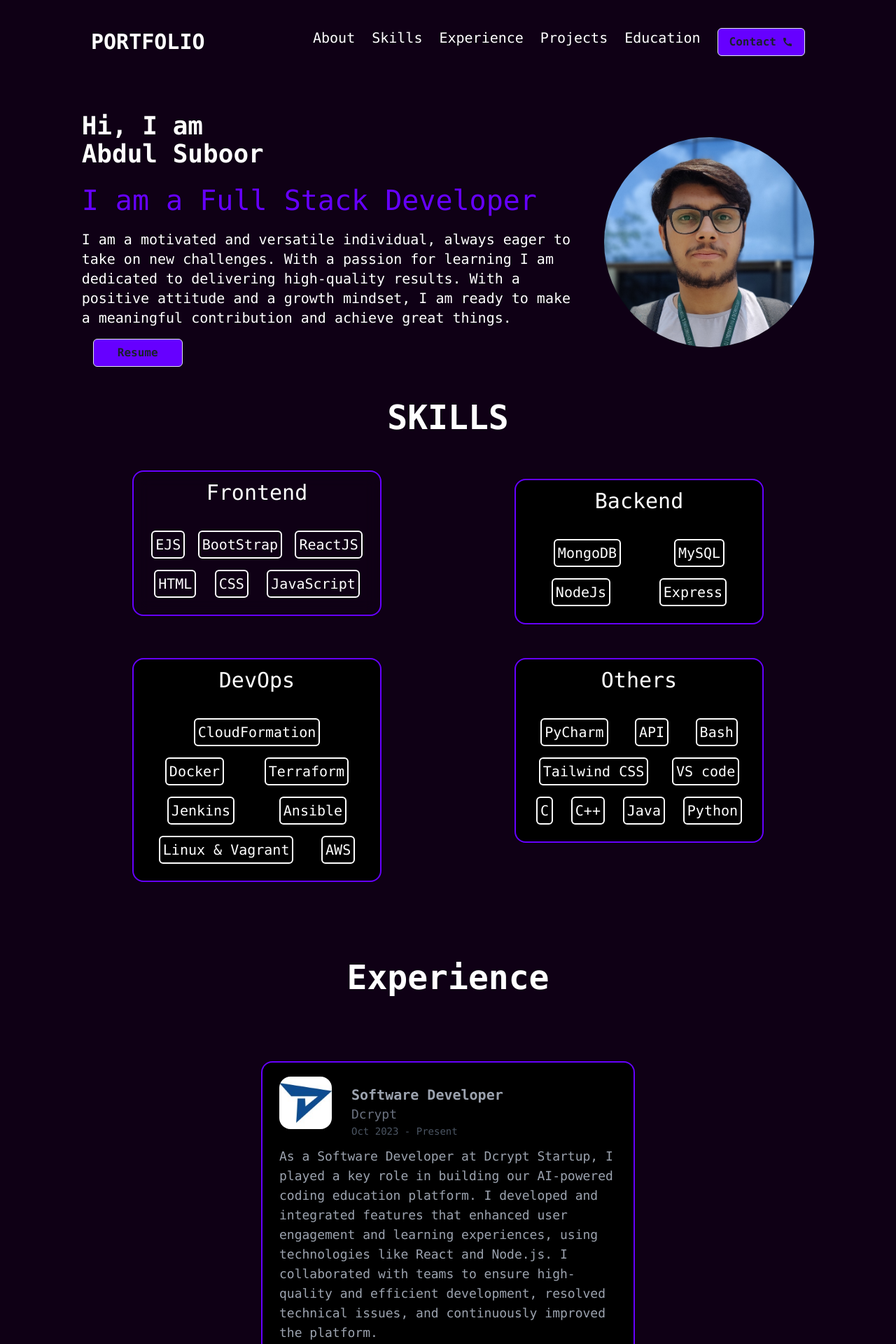
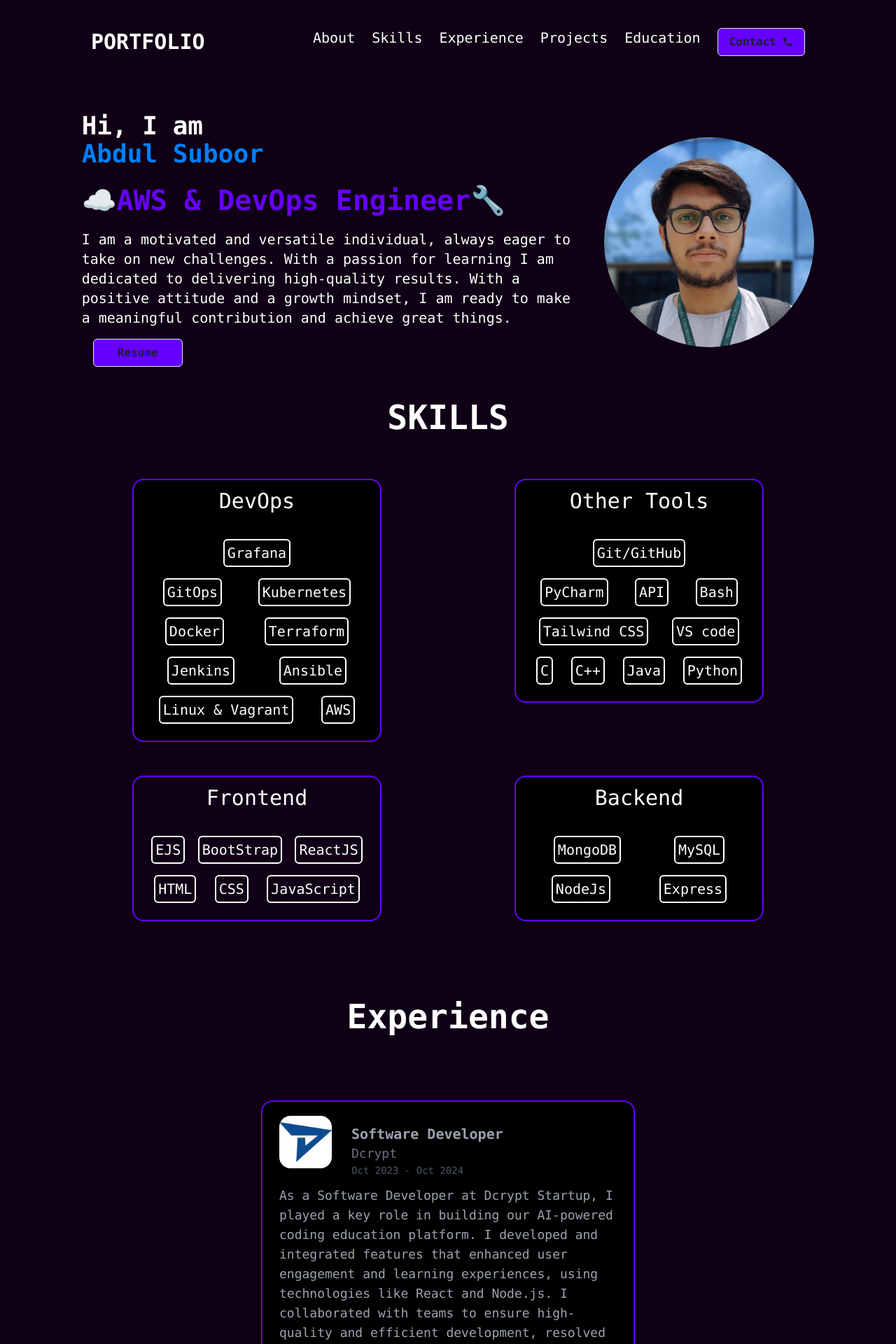
Before and after one commit to Asuboor/Personal-Portfolio, a React (Create React App) app: page / in a window 1280 px wide. Shown: the top 1920 px of the page at 70% size. Built offline with nearby package versions, Linux system fonts and the light colour scheme.

Commit message:
new updates

```diff
--- a/src/DevopsIndex.js
+++ b/src/DevopsIndex.js
@@ -25,8 +25,16 @@ const devops = [
     },
     {
         key: 7,
-        tech: "CloudFormation"
-    }
+        tech: "GitOps"
+    },
+    {
+        key: 8,
+        tech: "Kubernetes"
+    },
+    {
+        key: 9,
+        tech: "Grafana"
+    },
 ];
 
 export default devops;
--- a/src/EducationIndex.js
+++ b/src/EducationIndex.js
@@ -23,7 +23,7 @@ const education = [
     image: "https://logowik.com/content/uploads/images/osmania-university8497.jpg",
     name: "Osmania University",
     course: "BE in Information Technology",
-    duration: "Oct 2020 - Jul 2024",
+    duration: "Oct 2020 - Jun 2024",
     desciption:
       "Graduated with a CGPA of 8.55/10 and earned an A grade with Distinction ",
   },
--- a/src/OtherIndex.js
+++ b/src/OtherIndex.js
@@ -34,6 +34,10 @@ const others=[
     {
         key:9,
         tech:"Bash"
+    },
+    {
+        key:10,
+        tech:"Git/GitHub"
     }
 ]
 
--- a/src/ProjectIndex.js
+++ b/src/ProjectIndex.js
@@ -4,11 +4,43 @@ import price from "./price.png";
 import tripster from "./tripster.png";
 import Mdrs from "./mdrs.png";
 import awssetup from "./aws-1.jpg";
-import awscicd from "./aws-2.jpg";
-
+import awscicd from "./aws-cicd-2.png";
+import GitOps from "./GitOps-Architecture.png"
 const project = [
   {
     key: 1,
+    image: GitOps,
+    title: "GitOps Deployment of VProfile Application",
+    description:
+    "The deployment of a Java-based VProfile application was accomplished using GitOps methodologies, significantly enhancing operational efficiency in cloud environments. SonarCloud provided artifact storage, while AWS services such as EKS for container orchestration, ECR for secure image repositories, and VPC for networking were utilized alongside Terraform and GitHub Actions for CI/CD workflows.",
+    link: "https://abdulsuboor.notion.site/GitOps-Project-10abdf64ccc680fca5dde0c575cf9402",
+  },
+  {
+    key: 2,
+    image: Mdrs,
+    title: "Recom-Ai: Multi-domain Recommender System",
+    description:
+      "The Multi-Domain Recommender System is an advanced platform designed to transform content discovery across sectors like movies, books, and dining. Utilizing ReactJS for the frontend and a robust backend with ExpressJS, Node.js, and MongoDB, it ensures secure, personalized recommendations. Powered by machine learning and hosted on AWS, the system offers model-based and prompt-based suggestions, prioritizing user privacy and satisfaction.",
+    link: "https://github.com/Asuboor/Multi-domain-Recommender-Systems",
+  },
+  {
+    key: 3,
+    image: awssetup,
+    title: "AWS VProfile setup on AWS",
+    description:
+      "This project establishes a scalable AWS infrastructure for hosting the VProfile Java application, ensuring high availability and performance. Key technologies include Amazon EC2 for hosting, CloudFront for content delivery, and RDS for secure data storage. Auto Scaling and CloudWatch enable efficient resource management, while ElastiCache and Amazon MQ enhance application responsiveness. The setup provides a reliable, high-performance environment.",
+    link: "https://github.com/Asuboor/AWS_vprofile",
+  },
+  {
+    key: 4,
+    image: awscicd,
+    title: "AWS CI/CD",
+    description:
+    "This project showcases a robust Continuous Integration and Continuous Deployment (CI/CD) pipeline designed for deploying a Java Full Stack application on AWS. The pipeline effectively automates critical processes, including build, test, and deployment, utilizing various AWS services such as CodePipeline, CodeBuild, and Elastic Beanstalk. By integrating Bitbucket for source control and RDS for database management, the setup ensures seamless integration, efficient deployment, and high availability for the application.",
+    link: "https://github.com/Asuboor/AWS_vprofile/tree/AWS-ci/cd-pipeline",
+  },
+  {
+    key: 5,
     image: expensior,
     title: "Expensior",
     description:
@@ -16,24 +48,24 @@ const project = [
     link: "https://github.com/Asuboor/Expensior-ExpenseManager",
   },
   {
-    key: 2,
+    key: 6,
     image: price,
     title: "Price Notifier",
     description:
       "The Price Notifier website is your shopping companion! Simply input the Product/Stock/Crypto URL, your email and the desired price, and we'll monitor it for you. When the price drops to your set amount, we'll send you an email alert. Never miss a deal again! Save time, save money, and enjoy hassle-free shopping.",
     link: "https://pricenotifier.onrender.com/",
   },
+  // {
+  //   key: 7,
+  //   image:
+  //     "https://images.unsplash.com/photo-1555041469-a586c61ea9bc?ixlib=rb-4.0.3&ixid=MnwxMjA3fDB8MHxwaG90by1wYWdlfHx8fGVufDB8fHx8&auto=format&fit=crop&w=1770&q=80",
+  //   title: "Blog App",
+  //   description:
+  //     "This is an ultimate platform for effortless content creation and consumption. Explore an array of engaging articles, interact with fellow bloggers, and stay informed with personalized recommendations. Effortlessly express yourself while connecting with a vibrant community of writers. Whether you're a seasoned blogger or a newbie. Write, read, and connect like never before with our intuitive blog app.",
+  //   link: "https://github.com/Asuboor/Blog_App",
+  // },
   {
-    key: 3,
-    image:
-      "https://images.unsplash.com/photo-1555041469-a586c61ea9bc?ixlib=rb-4.0.3&ixid=MnwxMjA3fDB8MHxwaG90by1wYWdlfHx8fGVufDB8fHx8&auto=format&fit=crop&w=1770&q=80",
-    title: "Blog App",
-    description:
-      "This is an ultimate platform for effortless content creation and consumption. Explore an array of engaging articles, interact with fellow bloggers, and stay informed with personalized recommendations. Effortlessly express yourself while connecting with a vibrant community of writers. Whether you're a seasoned blogger or a newbie. Write, read, and connect like never before with our intuitive blog app.",
-    link: "https://github.com/Asuboor/Blog_App",
-  },
-  {
-    key: 4,
+    key: 7,
     image: weather,
     title: "My Weather Updates",
     description:
@@ -49,30 +81,8 @@ const project = [
   //     "This is an intrutive User Interface based website ",
   //   link: "https://tripsteruiux.netlify.app/",
   // },
-  {
-    key: 5,
-    image: Mdrs,
-    title: "Multi-domain Recommender System",
-    description:
-      "The Multi-Domain Recommender System is an advanced platform designed to transform content discovery across sectors like movies, books, and dining. Utilizing ReactJS for the frontend and a robust backend with ExpressJS, Node.js, and MongoDB, it ensures secure, personalized recommendations. Powered by machine learning and hosted on AWS, the system offers model-based and prompt-based suggestions, prioritizing user privacy and satisfaction.",
-    link: "https://github.com/Asuboor/Multi-domain-Recommender-Systems",
-  },
-  {
-    key: 6,
-    image: awssetup,
-    title: "AWS VProfile setup on AWS",
-    description:
-      "This project establishes a scalable AWS infrastructure for hosting the VProfile Java application, ensuring high availability and performance. Key technologies include Amazon EC2 for hosting, CloudFront for content delivery, and RDS for secure data storage. Auto Scaling and CloudWatch enable efficient resource management, while ElastiCache and Amazon MQ enhance application responsiveness. The setup provides a reliable, high-performance environment.",
-    link: "https://github.com/Asuboor/AWS_vprofile",
-  },
-  {
-    key: 7,
-    image: awscicd,
-    title: "AWS CI/CD",
-    description:
-      "This project showcases a robust CI/CD pipeline for deploying a Java Full Stack application on AWS. The pipeline automates build, test, and deployment processes using AWS services like CodePipeline, CodeBuild, and Elastic Beanstalk. With Bitbucket for source control and RDS for database management, the setup ensures seamless integration, efficient deployment, and high availability for the application.",
-    link: "https://github.com/Asuboor/AWS_vprofile/tree/AWS-ci/cd-pipeline",
-  },
+
+
 ];
 
 export default project;
--- a/src/components/SkillCard.js
+++ b/src/components/SkillCard.js
@@ -8,7 +8,26 @@ import others from "../OtherIndex";
 const SkillCard = (props) => {
   return (
     <>
-      <div className="flex flex-col  border-light border-2  rounded-2xl  lg:w-1/3 w-auto m-auto backdrop-blur-md   ">
+      {" "}
+      <div className="flex flex-col  border-light border-2  rounded-2xl bg-black lg:w-1/3 w-auto m-auto mt-6">
+        <div className="m-auto p-3 text-3xl	text-center ">DevOps</div>
+
+        <div className="m-auto flex flex-wrap-reverse gap-4 p-6 text-xl">
+          {devops.map((otherItem) => (
+            <SkillsTech key={otherItem.key} tech={otherItem.tech} />
+          ))}
+        </div>
+      </div>
+      <div className="flex flex-col  border-light border-2  rounded-2xl bg-black lg:w-1/3 w-auto m-auto mt-6">
+        <div className="m-auto p-3 text-3xl	text-center ">Other Tools</div>
+
+        <div className="m-auto flex flex-wrap-reverse gap-4 p-6 text-xl">
+          {others.map((otherItem) => (
+            <SkillsTech key={otherItem.key} tech={otherItem.tech} />
+          ))}
+        </div>
+      </div>
+      <div className="flex flex-col  border-light border-2  rounded-2xl  lg:w-1/3 w-auto m-auto backdrop-blur-md mt-6   ">
         <div className="m-auto p-3 text-3xl	text-center ">Frontend</div>
 
         <div className="m-auto flex flex-wrap-reverse gap-4 p-6 text-xl ">
@@ -26,24 +45,7 @@ const SkillCard = (props) => {
           ))}
         </div>
       </div>
-      <div className="flex flex-col  border-light border-2  rounded-2xl bg-black lg:w-1/3 w-auto m-auto mt-6">
-        <div className="m-auto p-3 text-3xl	text-center ">DevOps</div>
 
-        <div className="m-auto flex flex-wrap-reverse gap-4 p-6 text-xl">
-          {devops.map((otherItem) => (
-            <SkillsTech key={otherItem.key} tech={otherItem.tech} />
-          ))}
-        </div>
-      </div>
-      <div className="flex flex-col  border-light border-2  rounded-2xl bg-black lg:w-1/3 w-auto m-auto mt-6">
-        <div className="m-auto p-3 text-3xl	text-center ">Others</div>
-
-        <div className="m-auto flex flex-wrap-reverse gap-4 p-6 text-xl">
-          {others.map((otherItem) => (
-            <SkillsTech key={otherItem.key} tech={otherItem.tech} />
-          ))}
-        </div>
-      </div>
     </>
   );
 };
--- a/src/components/Typing.js
+++ b/src/components/Typing.js
@@ -5,7 +5,7 @@ const Typing = () => {
     <TypeAnimation
     sequence={[
       // Same substring at the start will only be typed out once, initially
-      'I am a Full Stack Developer',
+      '☁️AWS & DevOps Engineer🔧',
       1000, // wait 1s before replacing "Mice" with "Hamsters"
 
     ]}
--- a/src/sections/About.js
+++ b/src/sections/About.js
@@ -9,9 +9,10 @@ const About = () => {
       <div className="flex flex-col w-2/3 m-auto ">
         <div className="text-4xl font-bold text-center lg:text-left pt-2">
           Hi, I am <br />
-          Abdul Suboor
+          <p className="text-[#007FFF]">
+          Abdul Suboor </p>
         </div>
-        <div className="font-light text-xl mt-4 text-light  leading-normal ">
+        <div className="font-semibold text-xl mt-4 text-light  leading-normal ">
           <Typing />
         </div>
         <div className="text-xl mt-3">
@@ -23,7 +24,7 @@ const About = () => {
         <div className="">
           {" "}
           <Button className="m-4 bg-light w-32 "  variant="outline">
-            <a href="https://drive.google.com/file/d/1evNhcdcRt1ELoYClPOrxC6V4FPETcKuF/view?usp=drive_link" className="w-full">Resume</a>
+            <a href="https://drive.google.com/file/d/15nu2khDMjLj2qbE0fyQ-LCXZ9rPQsJ35/view?usp=sharing" className="w-full">Resume</a>
           </Button>
         </div>
       </div>
```
Also changed, not shown: src/ExperienceIndex.js, src/GitOps-Architecture.png (added), src/aws-cicd-2.png (added).
